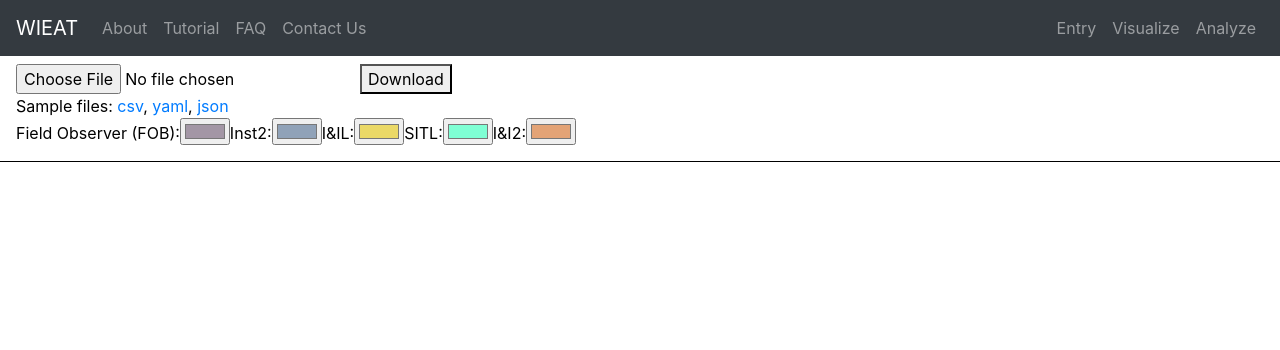
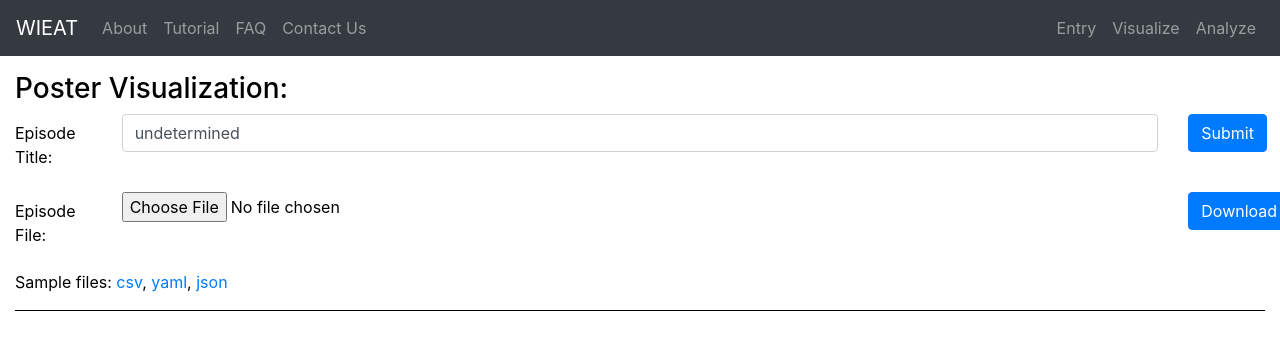
Before and after one commit to tatiaris/WIEAT, a Next.js app: page /visualize in a window 1280 px wide. Shown: the top 350 px of the page. Built offline with nearby package versions, Linux system fonts and the light colour scheme.

Commit message:
integrated database

```diff
--- /dev/null
+++ b/middleware/database.js
@@ -0,0 +1,21 @@
+import { MongoClient } from 'mongodb';
+import nextConnect from 'next-connect';
+const { MONGODB_URI, MONGODB_DB } = process.env
+
+const client = new MongoClient(MONGODB_URI, {
+  useNewUrlParser: true,
+  useUnifiedTopology: true,
+});
+
+async function database(req, res, next) {
+  if (!client.isConnected()) await client.connect();
+  req.dbClient = client;
+  req.db = client.db(MONGODB_DB);
+  return next();
+}
+
+const middleware = nextConnect();
+
+middleware.use(database);
+
+export default middleware;
--- a/package.json
+++ b/package.json
@@ -9,9 +9,13 @@
   },
   "dependencies": {
     "bootstrap": "^4.5.2",
-    "next": "9.4.4",
+    "moment": "^2.29.1",
+    "mongodb": "^3.6.3",
+    "next": "^10.0.1",
+    "next-connect": "^0.9.1",
     "react": "16.13.1",
     "react-bootstrap": "^1.3.0",
+    "react-datetime": "^3.0.4",
     "react-dom": "16.13.1",
     "styled-components": "^5.1.1"
   },
--- a/public/files/sample.yaml
+++ b/public/files/sample.yaml
@@ -53,7 +53,7 @@ observations:
             technology: PF
             receiver: I&IL
             duration: 2
-            conversation: '"Yeah, sowho did you need me to drop that off to?"'
+            conversation: '"Yeah, so who did you need me to drop that off to?"'
           - initiator: I&IL
             technology: PF
             receiver: I&I2
--- a/src/components/InputContainer/InputContainer.tsx
+++ b/src/components/InputContainer/InputContainer.tsx
@@ -2,6 +2,7 @@ import React from "react";
 import { InpsContainer } from "./style";
 import { InputProps } from "../interfaces";
 import PropTypes from "prop-types";
+import { Form, Button, Col, Row } from "react-bootstrap";
 
 /**
  * Inputs Container component
@@ -52,28 +53,36 @@ export const InputContainer: React.FC<InputProps> = (props) => {
   } else {
     colorInputs = (Object.keys(props.colorDict.colors)).map((key, i) => (
       <>
-        <label key={"color-label-" + i}>{key + ': '}</label>
-        <input key={"color-input-" + i} onChange={handleColorUpdate} type="color" name={key} value={props.colorDict.colors[key]}/>
+        <Form.Label column key={"color-label-" + i}>{key + ': '}</Form.Label>
+        <Col>
+          <input key={"color-input-" + i} onChange={handleColorUpdate} type="color" name={key} defaultValue={props.colorDict.colors[key]}/>
+        </Col>
       </>
     ));
   }
 
   return (
     <InpsContainer>
-      <input
-        onChange={handleFileChange}
-        type="file"
-        id="data_file"
-        name="data_file"
-      />
-      <button id="download-poster-btn" onClick={handleDownload}>Download</button>
-      <br></br>
-      <span>Sample files: </span>
-      <a href="/files/sample.csv">csv</a>,{" "}
-      <a href="/files/sample.yaml">yaml</a>,{" "}
-      <a href="/files/sample.json">json</a>
-      <br/>
-      {colorInputs}
+      <Form>
+        <Form.Group as={Row}>
+          <Form.Label column sm="1">Episode File:</Form.Label>
+          <Col sm="10">
+            <Form.File onChange={handleFileChange} id="exampleFormControlFile1" />
+          </Col>
+          <Col sm="1">
+            <Button onClick={handleDownload} variant="primary" type="submit">Download</Button>
+          </Col>
+        </Form.Group>
+        <span>Sample files: </span>
+        <a href="/files/sample.csv">csv</a>,{" "}
+        <a href="/files/sample.yaml">yaml</a>,{" "}
+        <a href="/files/sample.json">json</a>
+        <br/>
+        <Form.Group as={Row}>{colorInputs}</Form.Group>
+      </Form>
+
+
+
     </InpsContainer>
   );
 };
--- a/src/components/InputContainer/style.tsx
+++ b/src/components/InputContainer/style.tsx
@@ -2,6 +2,5 @@ import styled from 'styled-components'
 
 export const InpsContainer = styled.div`
   width: 100%;
-  padding: 0.5rem 1rem;
   border-bottom: 1px solid black;
 `;
--- a/src/components/PosterContainer/style.tsx
+++ b/src/components/PosterContainer/style.tsx
@@ -1,6 +1,6 @@
 import styled from 'styled-components'
 
 export const StyledPosterContainer = styled.div`
-  padding: 0.5rem 1rem;
+  padding: 1rem 0rem;
   overflow-x: scroll;
 `;
--- /dev/null
+++ b/src/pages/api/interactions.js
@@ -0,0 +1,31 @@
+import nextConnect from "next-connect";
+import middleware from "../../../middleware/database";
+
+const handler = nextConnect();
+
+handler.use(middleware);
+
+handler.get(async (req, res) => {
+  const episode = req.query.episode;
+  let doc = {}
+
+  if (episode) {
+    doc = await req.db.collection("interaction_collection").find({ episode: episode }).toArray();
+  }
+
+  if (doc == null) {
+    doc = {};
+  }
+
+  res.json(doc);
+});
+
+handler.post(async (req, res) => {
+  let data = req.body;
+  data = JSON.parse(data);
+  let doc = await req.db.collection("interaction_collection").insertOne(data);
+  console.log("inserted data", data);
+  res.json({ message: "ok" });
+});
+
+export default handler;
--- a/src/pages/visualize.tsx
+++ b/src/pages/visualize.tsx
@@ -1,8 +1,9 @@
 import React, { useState } from "react";
-import { Mheader } from "../components/Mheader/";
-import { Mnavbar } from "../components/Mnavbar/";
+import { Mheader } from "../components/Mheader";
+import { Mnavbar } from "../components/Mnavbar";
 import { InputContainer } from "../components/InputContainer";
 import { PosterContainer } from "../components/PosterContainer";
+import { Form, Button, Col, Row } from "react-bootstrap";
 
 interface colorDict {
   colors: any;
@@ -10,22 +11,78 @@ interface colorDict {
 
 const VisualizePage = (): React.ReactNode => {
   const [inpContent, setContent] = useState({});
+  const [episode, setEpisode] = useState('undetermined');
 
   const visualize_data = (data) => {
     console.log("visualizing: ", data);
+    setParticipantColors(generateColorDict(data))
+    setCopyParticipantColors(generateColorDict(data))
     setContent(data);
-    handleColorChange("Field Observer (FOB)", "#502000");
   };
 
+  const loadEpisodeData = async (episodeTitle) => {
+    const res = await fetch(`/api/interactions?episode=${episodeTitle}`)
+    const json = await res.json()
+    let episode_parts = []
+
+    for (let k = 0; k < json.length; k++) {
+      let found = false;
+      for (let i = 0; i < episode_parts.length; i++) {
+        if (episode_parts[i].label == json[k].topic) {
+          found = true
+          episode_parts[i].interactions.push(json[k])
+        }
+      }
+      if (!found) {
+        episode_parts.push({
+          "label": json[k].topic,
+          "interactions": [
+            json[k]
+          ]
+        })
+      }
+    }
+
+    let newContent = {
+      "observations": [
+        {
+          "title": episodeTitle,
+          "episode_parts": episode_parts
+        }
+      ]
+    }
+
+    visualize_data(newContent)
+  }
+
+  const handleEpisodeUpdate = (event) => {
+    event.preventDefault();
+    loadEpisodeData(episode)
+  }
+
   const generateColorDict = (data) => {
+    if (data == {}) return {colors: {}}
+    if (data == null) return {colors: {}}
+    let colorDict = {};
+    console.log(data)
+    if (data["observations"]) {
+      for (let k = 0; k < data["observations"].length; k++) {
+        let episode = data["observations"][k];
+        for (let j = 0; j < episode.episode_parts.length; j++) {
+          let part = episode.episode_parts[j];
+          for (let i = 0; i < part.interactions.length; i++) {
+            if (!(part.interactions[i].initiator in colorDict)) {
+              colorDict[part.interactions[i].initiator] = "#ffffff"
+            }
+            if (!(part.interactions[i].receiver in colorDict)) {
+              colorDict[part.interactions[i].receiver] = "#ffffff"
+            }
+          }
+        }
+      }
+    }
     return {
-      colors: {
-        "Field Observer (FOB)": "#a396a5",
-        Inst2: "#90a2b8",
-        "I&IL": "#ebd967",
-        SITL: "#7fffd4",
-        "I&I2": "#e3a376",
-      },
+      colors: colorDict
     };
   };
 
@@ -46,7 +103,6 @@ const VisualizePage = (): React.ReactNode => {
         newParticipantColors.colors[p] = participantColors.colors[p];
       }
     }
-    console.log("new colors", newParticipantColors);
     setParticipantColors(newParticipantColors);
   };
 
@@ -54,6 +110,19 @@ const VisualizePage = (): React.ReactNode => {
     <>
       <Mheader title={"FAQ"}></Mheader>
       <Mnavbar theme={"dark"}></Mnavbar>
+      <Col style={{marginTop: "1em"}}>
+        <h3>Poster Visualization:</h3>
+        <Form onSubmit={handleEpisodeUpdate}>
+          <Form.Group as={Row}>
+            <Form.Label column sm="1">Episode Title:</Form.Label>
+            <Col sm="10">
+              <Form.Control onChange={e => setEpisode(e.target.value)} type="text" placeholder="ex: undetermined" required defaultValue={episode} />
+            </Col>
+            <Col sm="1">
+              <Button variant="primary" type="submit">Submit</Button>
+            </Col>
+          </Form.Group>
+        </Form>
         <InputContainer
           colorUpdateFunc={handleColorChange}
           colorDict={copyParticipantColors}
@@ -63,6 +132,7 @@ const VisualizePage = (): React.ReactNode => {
           colorDict={participantColors}
           content={inpContent}
         ></PosterContainer>
+      </Col>
     </>
   );
 };
```
Also changed, not shown: src/pages/entry.tsx (+83 -4 lines), src/pages/visualizeOld.tsx (added, +70 -0 lines), 1 other file (tests, documents, lock files or other folders). Lines whose indentation alone changed are shown as unchanged.
